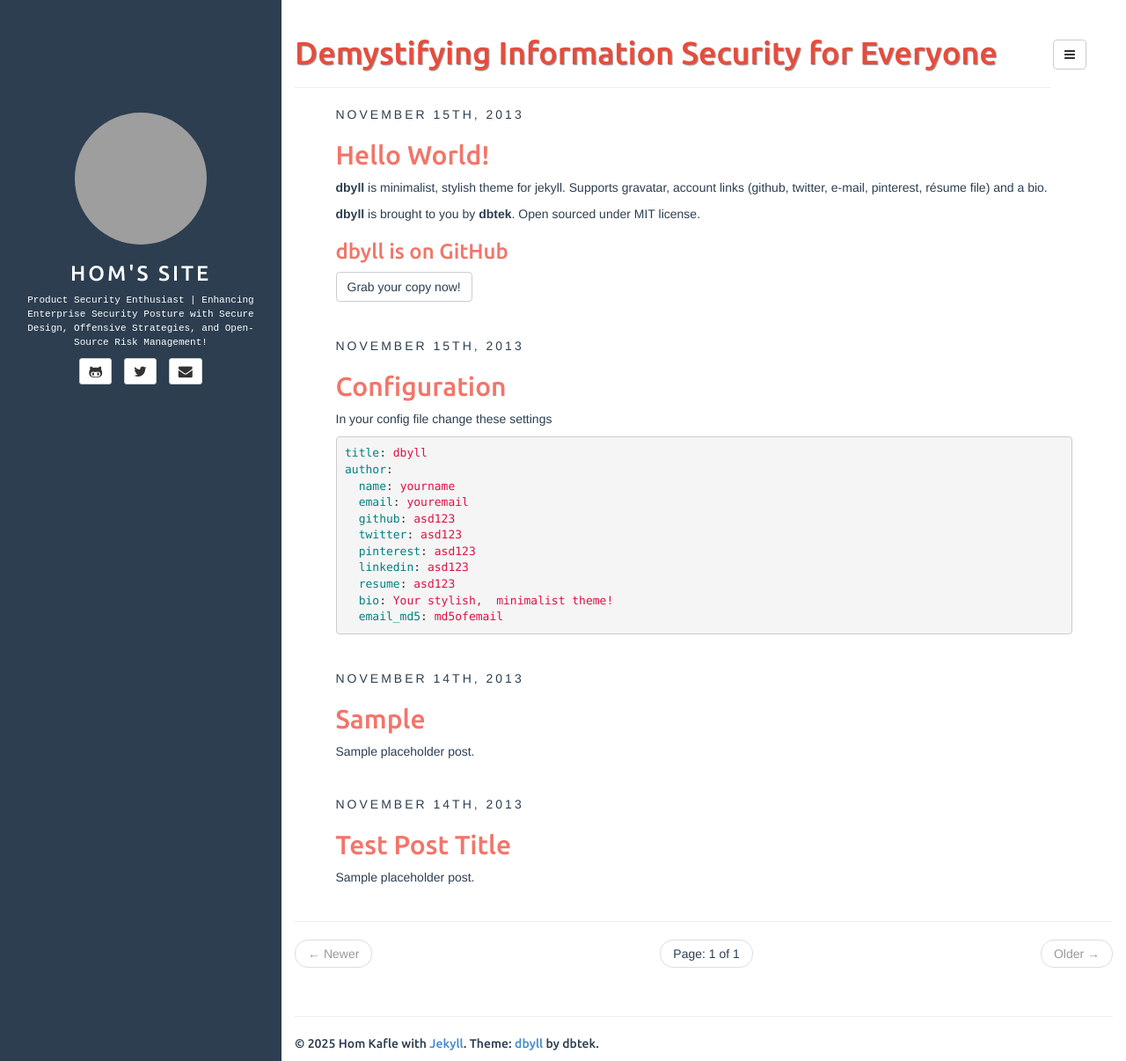
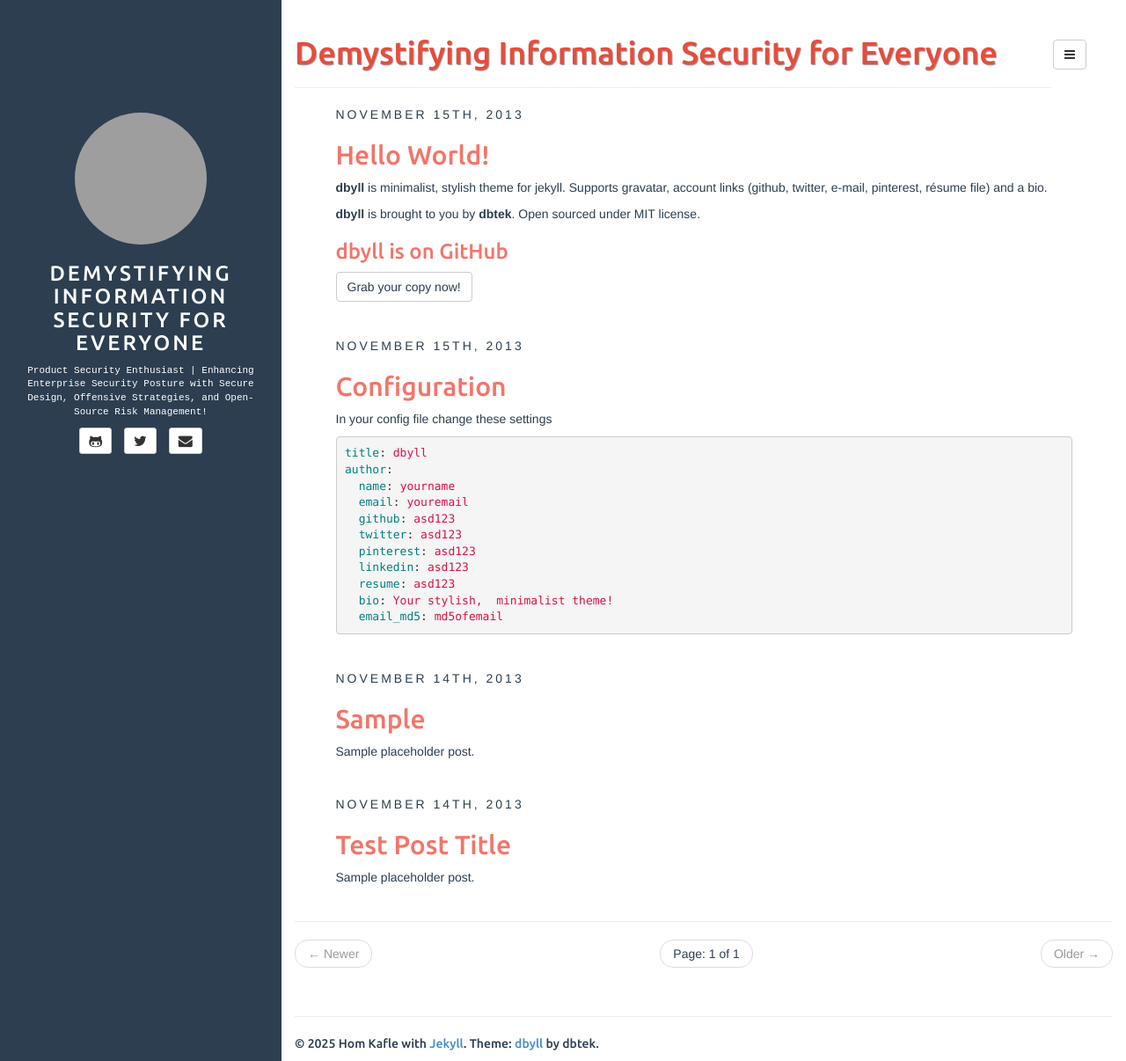
Before and after one commit to homkafle/homkafle.github.io, a Jekyll site: the page built from docs/index.html, in a window 1280 px wide and 1206 px high. Shown: the whole window at 88% size. Built offline with Jekyll 4.4.1, drawn with Linux system fonts in a browser that asks for light colours; the list of posts is cut into pages by our own code; grey boxes are pictures that could not be loaded.

Commit message:
Title Changed

```diff
--- a/docs/_config.yml
+++ b/docs/_config.yml
@@ -5,9 +5,9 @@
 exclude: ["README.md"] # files to exclude
 highlighter: rouge
 markdown: kramdown
-disqus: Hom's Site
+disqus: Demystifying Information Security for Everyone!
 google_analytics: dbyll
-title: Hom's Site
+title: Demystifying Information Security for Everyone
 
 defaults:
   -
```
